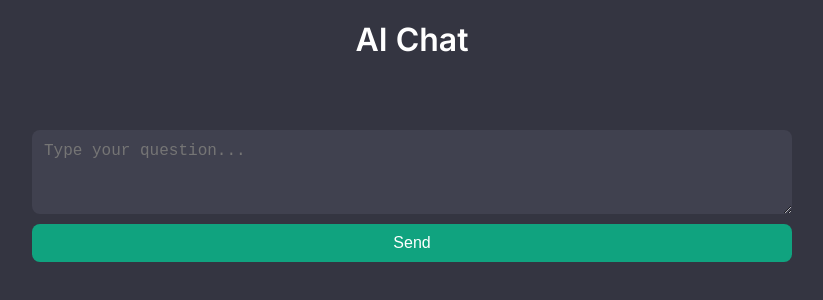
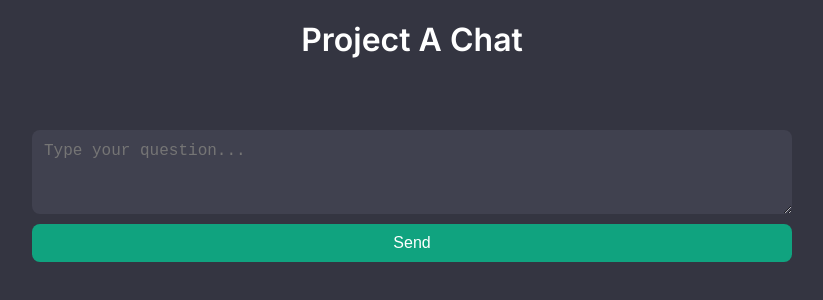
Before and after one commit to HannahsCatCafe/project-a, a website: page public/index.html in a window 1280 px wide. Shown: the whole page, without its empty margins (228-1051 px from the left). Drawn offline with nearby package versions, Linux system fonts and the light colour scheme.

Commit message:
Update index.html

```diff
--- a/public/index.html
+++ b/public/index.html
@@ -110,7 +110,7 @@
   </style>
 </head>
 <body>
-  <h1>AI Chat</h1>
+  <h1>Project A Chat</h1>
   <div id="chat-container"></div>
 
   <form id="chat-form">
```
